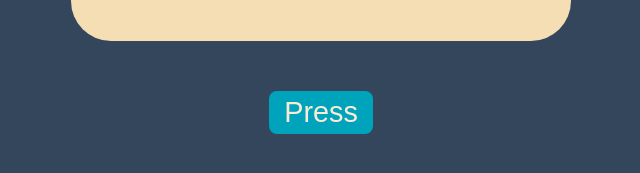
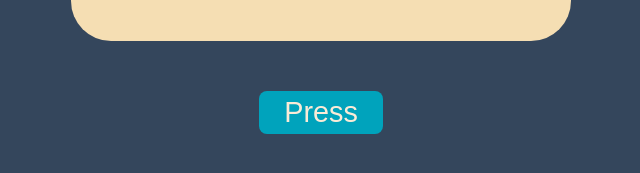
Before and after one commit to hayknurijanyan/random-quote, a plain HTML site: page index.html in a window 1280 px wide. Shown: the part 561-734 px from the top of the page, without its empty margins (319-959 px from the left). Drawn offline with Linux system fonts and the light colour scheme.

Commit message:
Update style.css

```diff
--- a/style.css
+++ b/style.css
@@ -61,8 +61,8 @@ html, body {
     color: antiquewhite;
     outline: none;
     padding-top: 5px;
-    padding-left: 15px;
-    padding-right: 15px;
+    padding-left: 25px;
+    padding-right: 25px;
     padding-bottom: 5px;
     border-radius: 8px;
     border:none;
```
